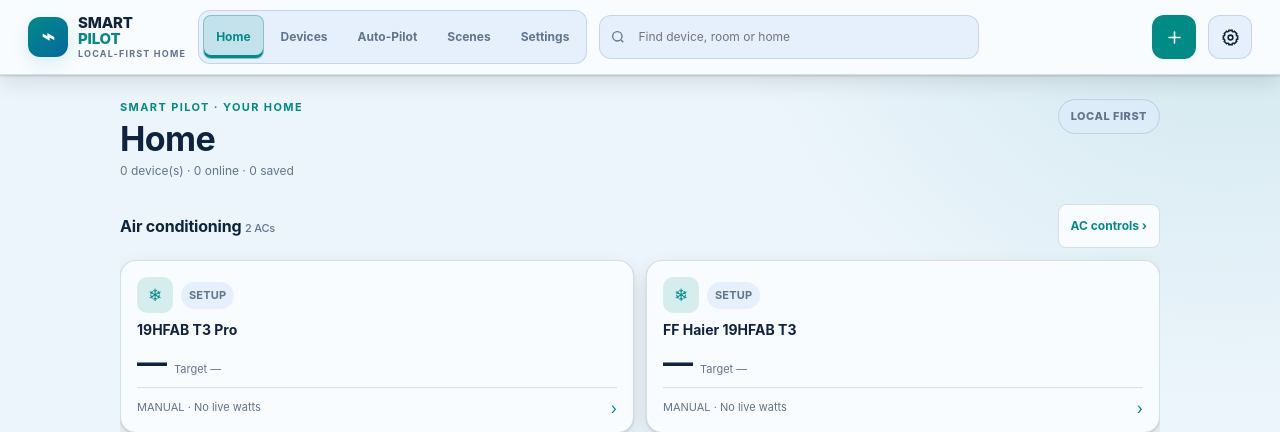
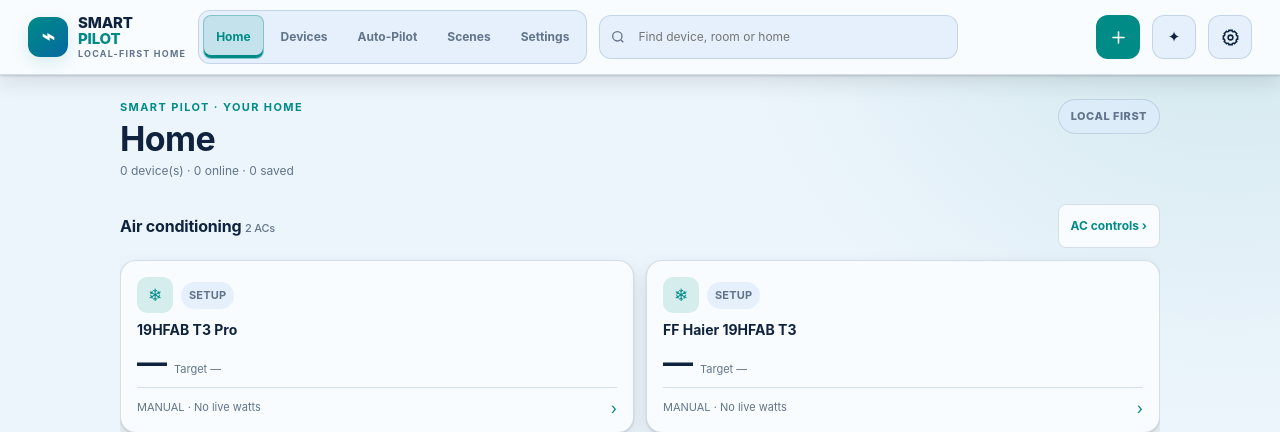
Before and after one commit to Muhammadusamataj/Smartpilot-local-first-home, a Flask app: page /local in a window 1280 px wide. Shown: the top 432 px of the page. Run offline with Flask 3, Linux system fonts and the light colour scheme; data that the repository does not hold is empty; some libraries are stand-ins or nearby versions.

Commit message:
Add discoverable opt-in Titanium preview link to existing local controls

```diff
--- a/android_offline/app/src/main/python/templates/local_control.html
+++ b/android_offline/app/src/main/python/templates/local_control.html
@@ -38,6 +38,7 @@
   <button type="button" class="icon-btn primary" id="addBtn" title="Add device" aria-label="Add device">
     <svg viewBox="0 0 24 24" fill="none" stroke="currentColor" stroke-width="2" stroke-linecap="round" aria-hidden="true"><path d="M12 5v14M5 12h14"/></svg>
   </button>
+  <a href="pilot-next" class="icon-btn" title="Preview new Titanium UI (no real device commands)" aria-label="Preview Titanium UI (no real commands)" style="text-decoration:none;display:inline-flex;align-items:center;justify-content:center">✦</a>
   <button type="button" class="icon-btn" id="settingsBtn" title="Advanced settings" aria-label="Advanced settings">
     <svg viewBox="0 0 24 24" fill="none" stroke="currentColor" stroke-width="2" aria-hidden="true"><circle cx="12" cy="12" r="3"/><path d="M19.4 15a1.7 1.7 0 0 0 .34 1.87l.06.06-2.83 2.83-.06-.06a1.7 1.7 0 0 0-1.87-.34 1.7 1.7 0 0 0-1 1.56V21h-4v-.1a1.7 1.7 0 0 0-1-1.56 1.7 1.7 0 0 0-1.87.34l-.06.06L4.2 17l.06-.06A1.7 1.7 0 0 0 4.6 15a1.7 1.7 0 0 0-1.56-1H3v-4h.1a1.7 1.7 0 0 0 1.56-1 1.7 1.7 0 0 0-.34-1.87L4.2 7l2.83-2.83.06.06A1.7 1.7 0 0 0 9 4.6a1.7 1.7 0 0 0 1-1.56V3h4v.1a1.7 1.7 0 0 0 1 1.56 1.7 1.7 0 0 0 1.87-.34l.06-.06L19.8 7l-.06.06A1.7 1.7 0 0 0 19.4 9a1.7 1.7 0 0 0 1.56 1H21v4h-.1a1.7 1.7 0 0 0-1.5 1z"/></svg>
   </button>
```
